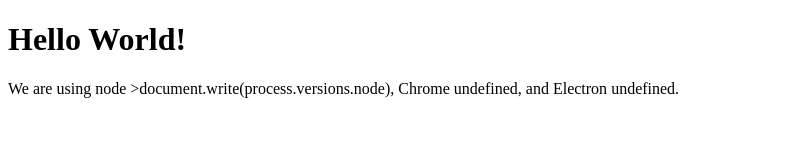
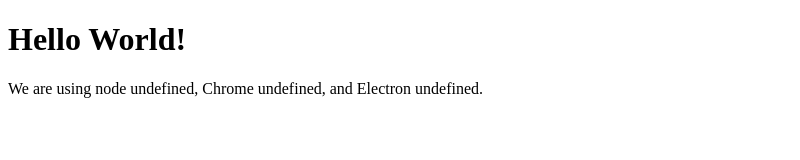
Before and after one commit to seanjh/electron-demo, an Electron app: page src/main.html in a window 800 px wide. Drawn offline with Linux system fonts and the light colour scheme.

Commit message:
fix typo in main.html

```diff
--- a/src/main.html
+++ b/src/main.html
@@ -7,7 +7,7 @@
   </head>
   <body>
     <h1>Hello World!</h1>
-    We are using node <span id="vnode"></span>>document.write(process.versions.node)</script>,
+    We are using node <script>document.write(process.versions.node)</script>,
     Chrome <script>document.write(process.versions.chrome)</script>,
     and Electron <script>document.write(process.versions.electron)</script>.
   </body>
```
